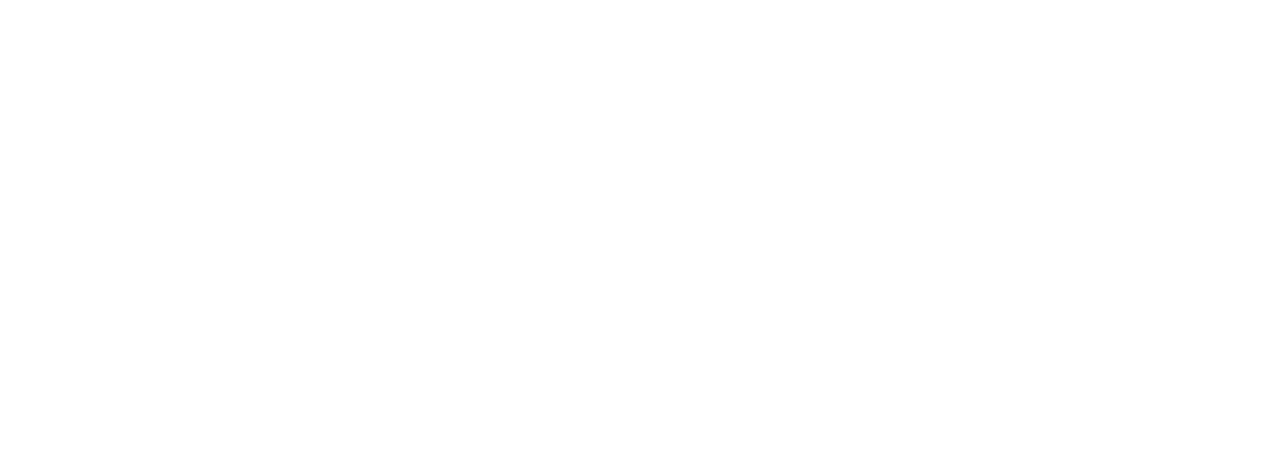
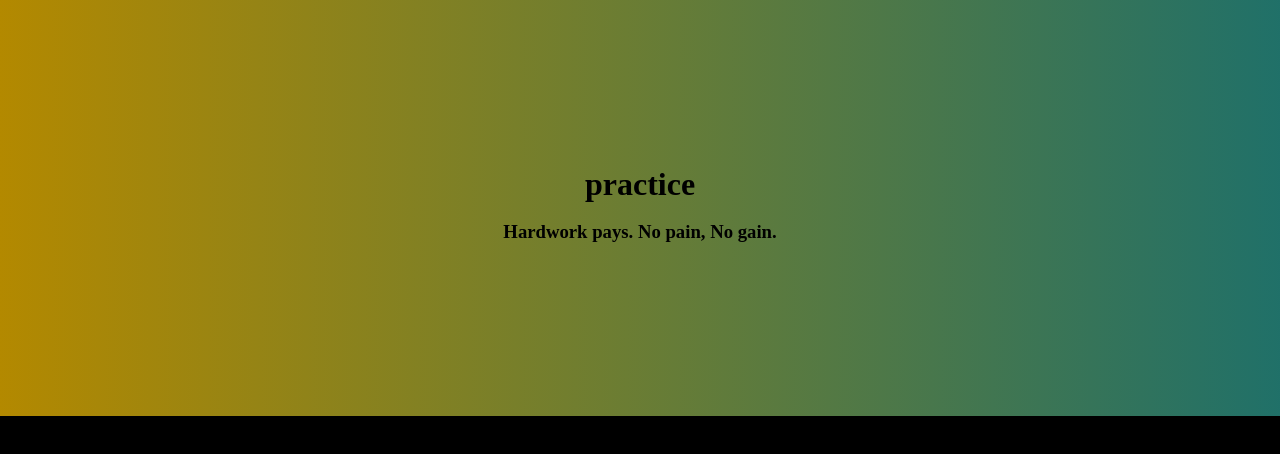
Before and after one commit to spoonhead0212/java-script-example-lessons, a plain HTML site: page index.html in a window 1280 px wide. Drawn offline with Linux system fonts and the light colour scheme.

Commit message:
header design

```diff
--- a/index.html
+++ b/index.html
@@ -5,8 +5,14 @@
     <meta http-equiv="X-UA-Compatible" content="IE=edge">
     <meta name="viewport" content="width=device-width, initial-scale=1.0">
     <title>Document</title>
+    <link rel="stylesheet" href="style.css">
 </head>
 <body>
-
+    <main>
+        <header>
+            <h1>practice</h1>
+            <h3>Hardwork pays. No pain, No gain.</h3>
+        </header>
+    </main>
 </body>
 </html>
--- a/style.css
+++ b/style.css
@@ -0,0 +1,17 @@
+ * {
+     box-sizing: border-box;
+     padding: 0;
+     margin: 0;
+ }
+
+ body {
+     background-color: black;
+ }
+
+ header {
+     padding: 10rem 5rem;
+     text-align: center;
+     line-height: 3rem;
+     background-image: linear-gradient(to right, rgba(255, 195, 0, 0.7), rgba(64, 224, 208, 0.5));
+
+ }
```
